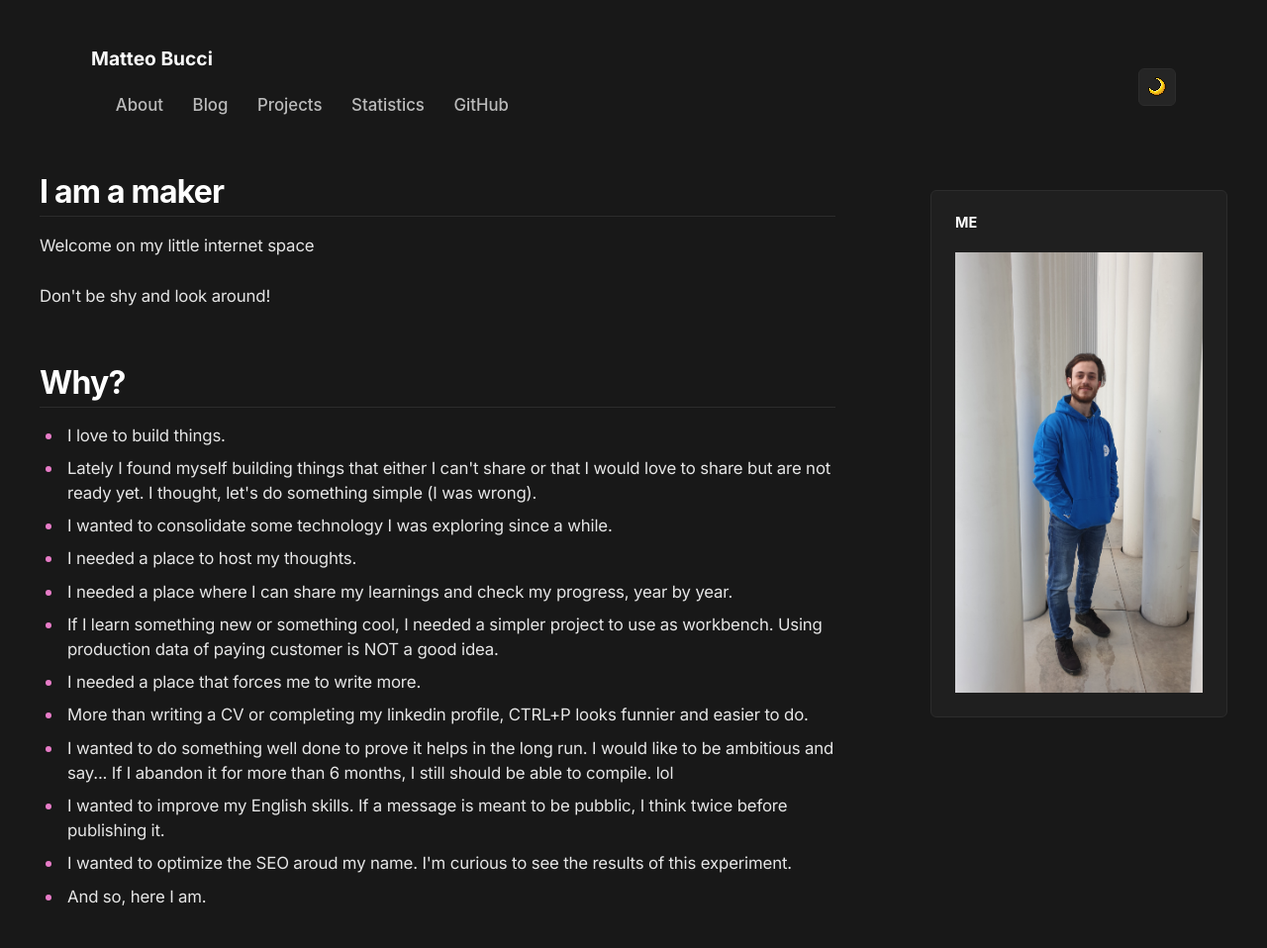
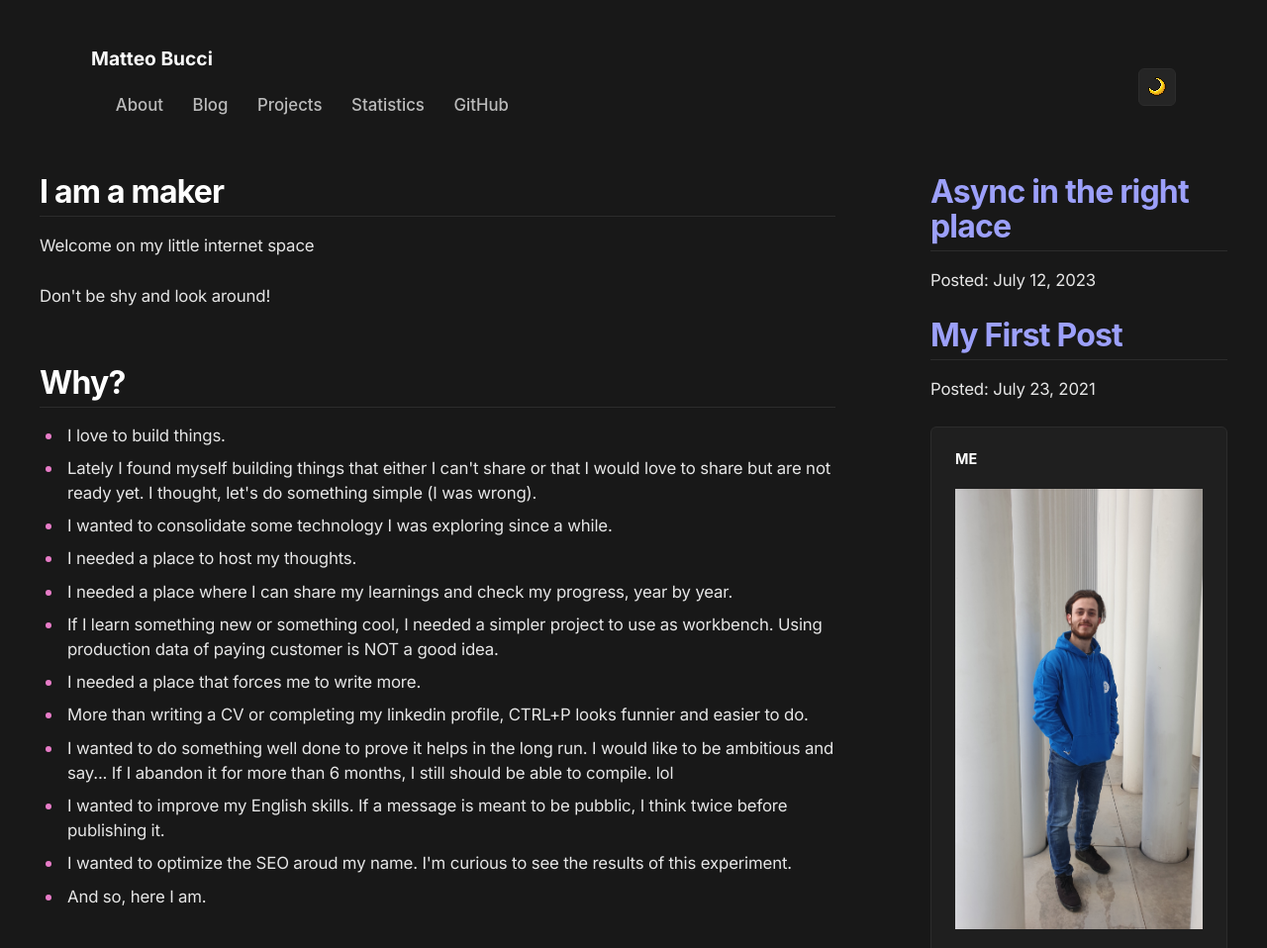
Before and after one commit to matteobucci/matteo-bucci, a Gatsby site: page / in a window 1280 px wide. Shown: the top 958 px of the page at 99% size. Built offline with nearby package versions, Linux system fonts and the light colour scheme; Gatsby itself is replaced by a stand-in of ours; some packages are replaced by stand-ins of ours; some icons are missing.

Commit message:
Added latest blogpost on the website

```diff
--- a/src/pages/index.js
+++ b/src/pages/index.js
@@ -4,8 +4,11 @@ import Layout from "../components/layout";
 import Seo from "../components/seo";
 import { AboutSidebar } from "../components/sidebar";
 import { TypingIntroduction } from "../components/typing-introduction";
+import { Link, graphql } from "gatsby";
 
-const IndexPage = () => {
+const IndexPage = ({ data }) => {
+  console.log(data);
+
   return (
     <div className="grid">
       <div>
@@ -52,7 +55,8 @@ const IndexPage = () => {
             pubblic, I think twice before publishing it.
           </li>
           <li>
-            I wanted to optimize the SEO aroud my name. I'm curious to see the results of this experiment.
+            I wanted to optimize the SEO aroud my name. I'm curious to see the
+            results of this experiment.
           </li>
           <li>And so, here I am.</li>
         </ul>
@@ -66,7 +70,24 @@ const IndexPage = () => {
           src="../assets/matteo-2003.jpg"
         />
       </div>
-      <AboutSidebar />
+
+      <div>
+        {data.latest.edges.map((item) => {
+          const node = item.node;
+          return (
+            <article key={node.id}>
+              <h2>
+                <Link to={`/blog/${node.frontmatter.slug}`}>
+                  {node.frontmatter.title}
+                </Link>
+              </h2>
+              <p>Posted: {node.frontmatter.date}</p>
+              <p>{node.excerpt}</p>
+            </article>
+          );
+        })}
+        <AboutSidebar />
+      </div>
     </div>
   );
 };
@@ -75,4 +96,25 @@ IndexPage.Layout = Layout;
 
 export const Head = () => <Seo title="Home Page" />;
 
+export const pageQuery = graphql`
+  query IndexQuery {
+    latest: allMdx(
+      limit: 6
+      sort: { frontmatter: { date: DESC } }
+      filter: { frontmatter: { template: { eq: "post" } } }
+    ) {
+      edges {
+        node {
+          id
+          frontmatter {
+            date(formatString: "MMMM DD, YYYY")
+            title
+            slug
+          }
+        }
+      }
+    }
+  }
+`;
+
 export default IndexPage;
```
Also changed, not shown: README.md.
